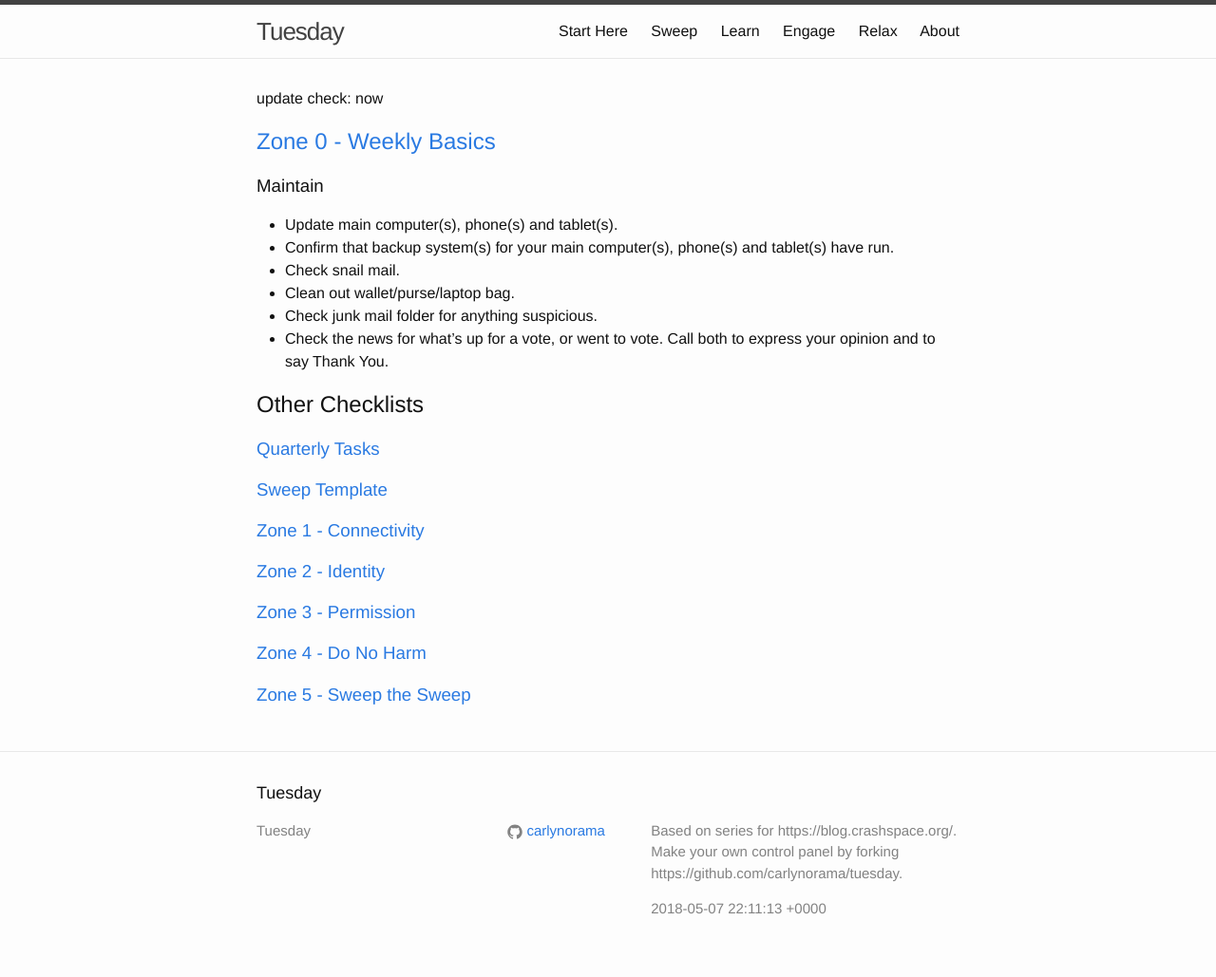
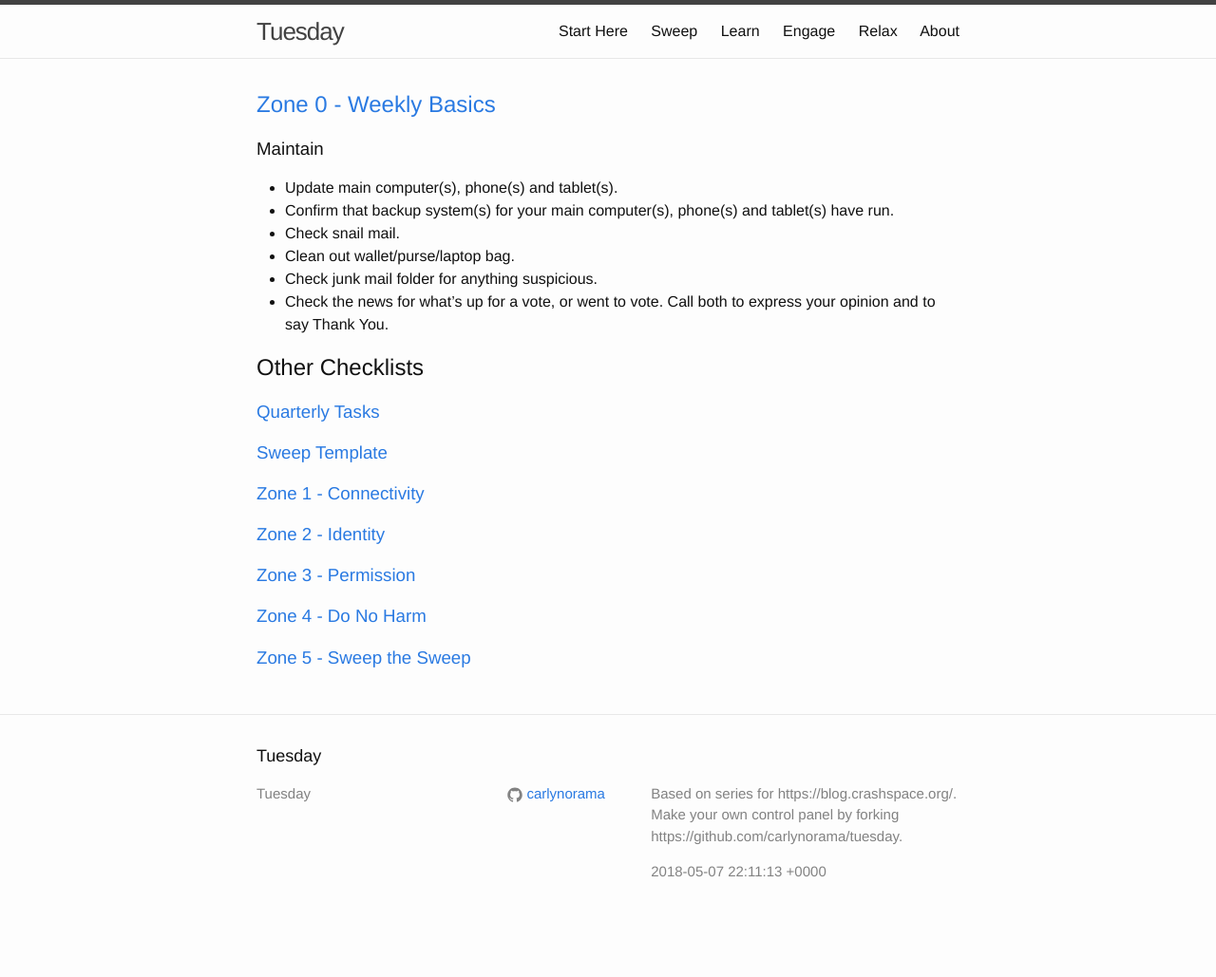
Before and after one commit to CRASHSpace/tuesday, a Jekyll site: the page built from _sweep/index.md, in a window 1280 px wide. Shown: the whole page at 95% size. Built offline with Jekyll 4.4.1, drawn with Linux system fonts in a browser that asks for light colours; after the commit the page ends 990 px from its top, so only the background shows below that.

Commit message:
remove time stamp at top

```diff
--- a/_sweep/index.md
+++ b/_sweep/index.md
@@ -3,8 +3,6 @@ layout: default
 title: Sweep
 showonindexas: none
 ---
-
-update check: {{ 'now' }}
 
 {% assign itemstoshow = (site.sweep | where: "showonindexas" , "full") %}
 {% for item in itemstoshow %}
```
